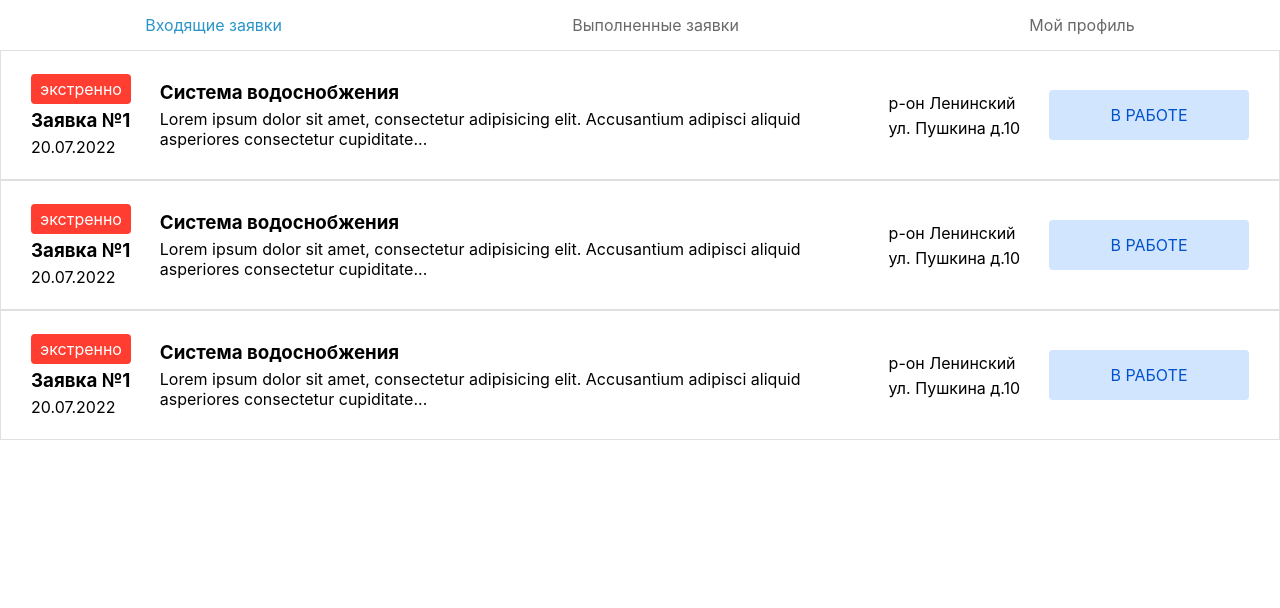
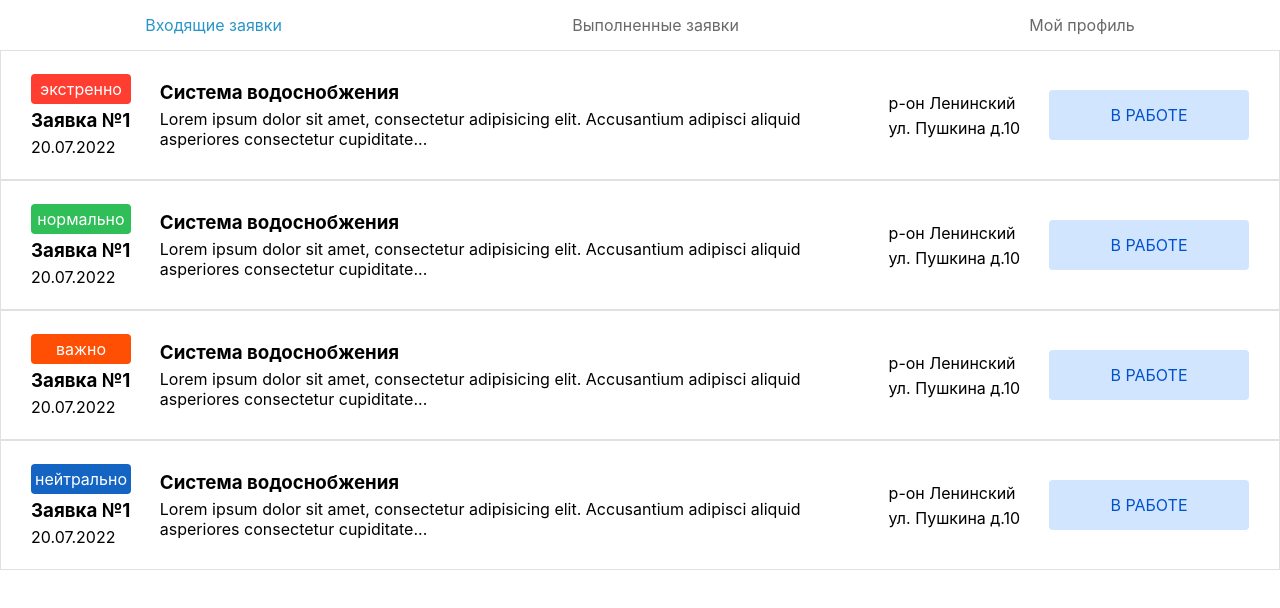
Before and after one commit to supersniper1/JKH, a React (Create React App) app: page /applications in a window 1280 px wide. Shown: the top 608 px of the page. Built offline with nearby package versions, Linux system fonts and the light colour scheme; sample sign-in values are in the browser's storage.

Commit message:
boss im sorry I made changes with priority styling in this branch

```diff
--- a/src/components/application/Application.jsx
+++ b/src/components/application/Application.jsx
@@ -11,10 +11,40 @@ export const Application = (props) => {
       return text
     }
   }
+
+  let priority = props.content.priority
+  const priorityText = () => {
+    if (priority === 0) {
+      return  "экстренно"
+    }
+    if (priority === 1) {
+      return "нормально"
+    }
+    if (priority === 2) {
+      return "важно"
+    }
+    if (priority === 3) {
+      return "нейтрально"
+    }
+  }
+  const priorityClass = () => {
+    if (priority === 0) {
+      return "urgentlyPriority applicationPriority"
+    }
+    if (priority === 1) {
+      return "normalPriority applicationPriority"
+    }
+    if (priority === 2) {
+      return "importantPriority applicationPriority"
+    }
+    if (priority === 3) {
+      return "neutralPriority applicationPriority"
+    }
+  }
   return (
     <div className="application">
       <div className="applicationColumns">
-        <p className="applicationPriority">{props.content.priority}</p>
+        <p className={priorityClass()}>{priorityText()}</p>
         <h3>Заявка №{props.content.id}</h3>
         <p className="applicationDate">{props.content.date}</p>
       </div>
--- a/src/components/application/application.sass
+++ b/src/components/application/application.sass
@@ -18,7 +18,6 @@
     gap: 5px
 
 .applicationPriority
-    background-color: #FF3D31
     width: 100px
     color: #FFFFFF
     height: 30px
@@ -27,6 +26,14 @@
     align-items: center
     justify-content: center
     line-height: 100%
+.urgentlyPriority
+    background-color: #FF3D31
+.normalPriority
+    background-color: #30BE58
+.importantPriority
+    background-color: #FF4F04
+.neutralPriority
+    background-color: #1465C3
 .applicationStatus
     background-color: #D1E5FF
     height: 50px
--- a/src/pages/aplications/ApplicationsPage.jsx
+++ b/src/pages/aplications/ApplicationsPage.jsx
@@ -16,7 +16,7 @@ export const ApplicationsPage = (
           "street": "ул. Пушкина д.10",
           "area": "р-он Ленинский",
           "problem": "Система водоснобжения",
-          "priority": "экстренно",
+          "priority": 0,
           "date": "20.07.2022",
           "text": "Lorem ipsum dolor sit amet, consectetur adipisicing elit. Accusantium adipisci aliquid asperiores consectetur cupiditate deleniti doloremque et exercitationem expedita facere facilis hic magnam nisi perferendis, perspiciatis qui quia quibusdam sunt tenetur voluptas. Adipisci assumenda blanditiis cum expedita necessitatibus sit, suscipit."
         }}/>
@@ -26,7 +26,7 @@ export const ApplicationsPage = (
           "street": "ул. Пушкина д.10",
           "area": "р-он Ленинский",
           "problem": "Система водоснобжения",
-          "priority": "экстренно",
+          "priority": 1,
           "date": "20.07.2022",
           "text": "Lorem ipsum dolor sit amet, consectetur adipisicing elit. Accusantium adipisci aliquid asperiores consectetur cupiditate deleniti doloremque et exercitationem expedita facere facilis hic magnam nisi perferendis, perspiciatis qui quia quibusdam sunt tenetur voluptas. Adipisci assumenda blanditiis cum expedita necessitatibus sit, suscipit."
         }}/>
@@ -36,7 +36,17 @@ export const ApplicationsPage = (
           "street": "ул. Пушкина д.10",
           "area": "р-он Ленинский",
           "problem": "Система водоснобжения",
-          "priority": "экстренно",
+          "priority": 2,
+          "date": "20.07.2022",
+          "text": "Lorem ipsum dolor sit amet, consectetur adipisicing elit. Accusantium adipisci aliquid asperiores consectetur cupiditate deleniti doloremque et exercitationem expedita facere facilis hic magnam nisi perferendis, perspiciatis qui quia quibusdam sunt tenetur voluptas. Adipisci assumenda blanditiis cum expedita necessitatibus sit, suscipit."
+        }}/>
+        <Application content={{
+          "id": 1,
+          "status": "В РАБОТЕ",
+          "street": "ул. Пушкина д.10",
+          "area": "р-он Ленинский",
+          "problem": "Система водоснобжения",
+          "priority": 3,
           "date": "20.07.2022",
           "text": "Lorem ipsum dolor sit amet, consectetur adipisicing elit. Accusantium adipisci aliquid asperiores consectetur cupiditate deleniti doloremque et exercitationem expedita facere facilis hic magnam nisi perferendis, perspiciatis qui quia quibusdam sunt tenetur voluptas. Adipisci assumenda blanditiis cum expedita necessitatibus sit, suscipit."
         }}/>
```
